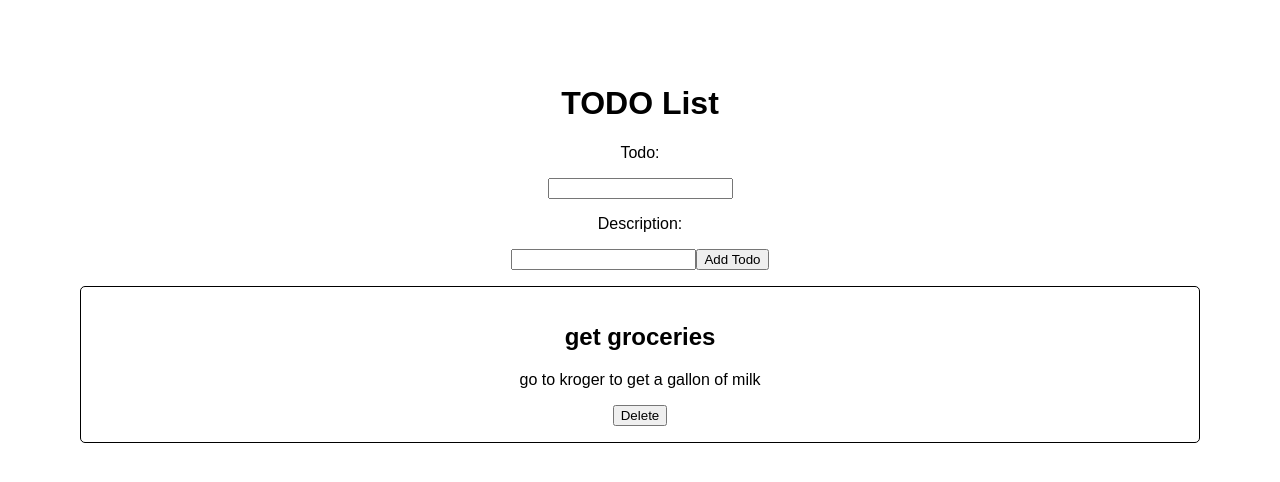
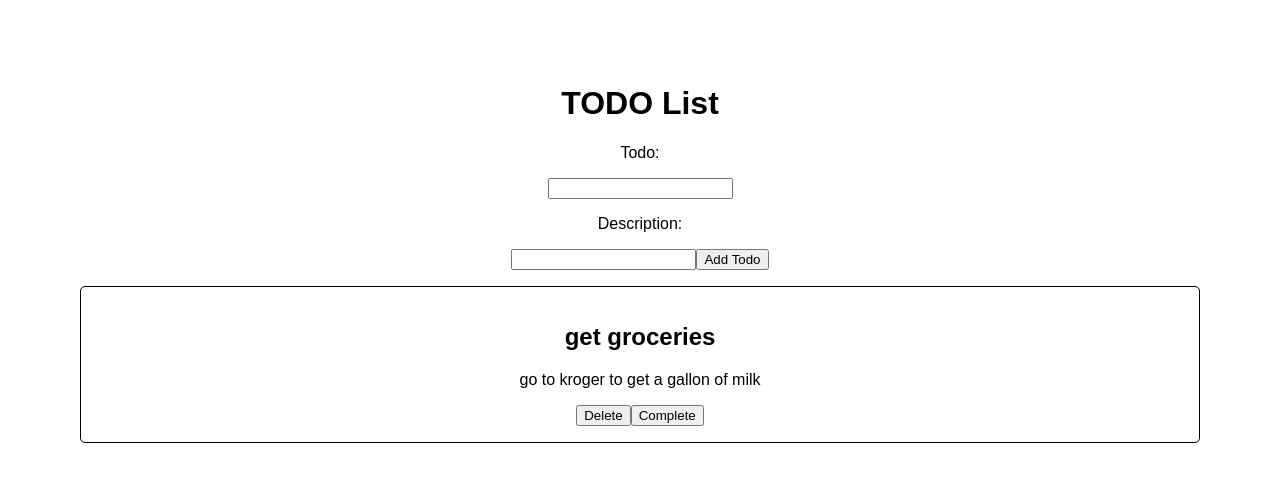
Before and after one commit to tonysulfaro/todo-list-react, a React (Create React App) app: page / in a window 1280 px wide. Shown: the top 482 px of the page. Built offline with nearby package versions, Linux system fonts and the light colour scheme.

Commit message:
add in complete logic

```diff
--- a/src/App.js
+++ b/src/App.js
@@ -5,7 +5,7 @@
 
 function App() {
 
-  const [todos, setTodos] = useState([{task:"get groceries", description: "go to kroger to get a gallon of milk"}])
+  const [todos, setTodos] = useState([{task:"get groceries", description: "go to kroger to get a gallon of milk", completed:false}])
 
   function AddTodo(todo){
     const newTodos = [...todos]
@@ -19,6 +19,13 @@
     setTodos(newTodos)
   }
 
+  function CompleteTodo(index){
+    const newTodos = [...todos]
+    newTodos[index].completed = true
+    setTodos(newTodos)
+    alert(todos[index].task + ' completed')
+  }
+
   return (
     <div className="container">
       <h1>TODO List</h1>
@@ -26,7 +33,14 @@
 
       {todos.map((todo, index) => {
         return (
-          <Todo key={index.toString()} todo={todo} index={index} DeleteTodo={DeleteTodo}></Todo>
+          <Todo
+            key={index.toString()}
+            todo={todo}
+            index={index}
+            DeleteTodo={DeleteTodo}
+            CompleteTodo={CompleteTodo}
+            >
+          </Todo>
         )
       })}
     </div>
--- a/src/Todo.jsx
+++ b/src/Todo.jsx
@@ -1,6 +1,6 @@
 import React from 'react';
 
-function Todo({todo, index, DeleteTodo}) {
+function Todo({todo, index, DeleteTodo, CompleteTodo}) {
     return (
         <div className="todo">
             <h2>{todo.task}</h2>
@@ -10,6 +10,12 @@
                     DeleteTodo(index)
                 }}
             >Delete</button>
+
+            <button
+                onClick={(e)=>{
+                    CompleteTodo(index)
+                }}
+            >Complete</button>
         </div>
     )
 }
--- a/src/TodoInput.jsx
+++ b/src/TodoInput.jsx
@@ -9,7 +9,7 @@
         <form
             onSubmit = {(e) => {
                 e.preventDefault()
-                AddTodo({task: todo, description:description})
+                AddTodo({task: todo, description:description, completed:false})
                 setTodo('')
                 setDescription('')
             }}
```
